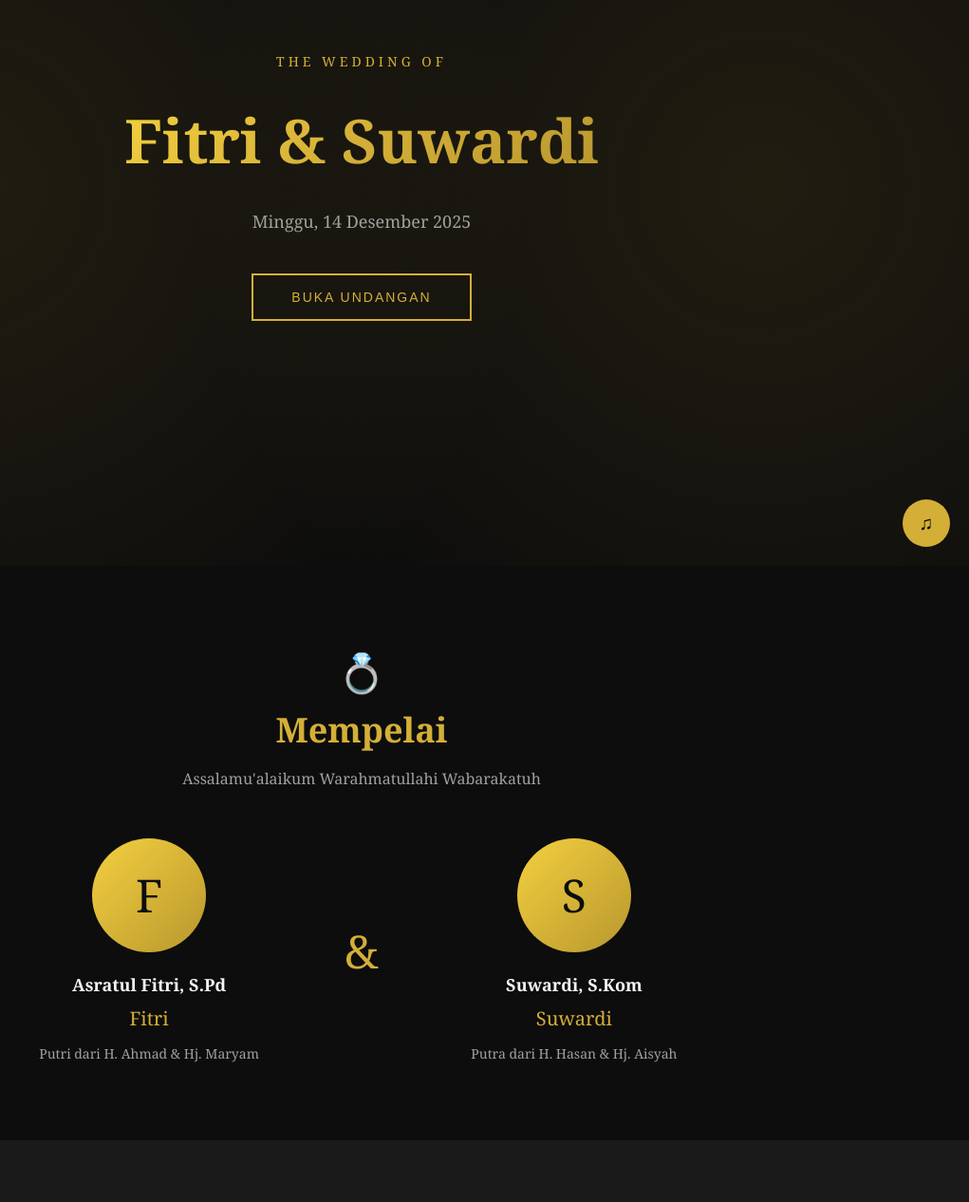
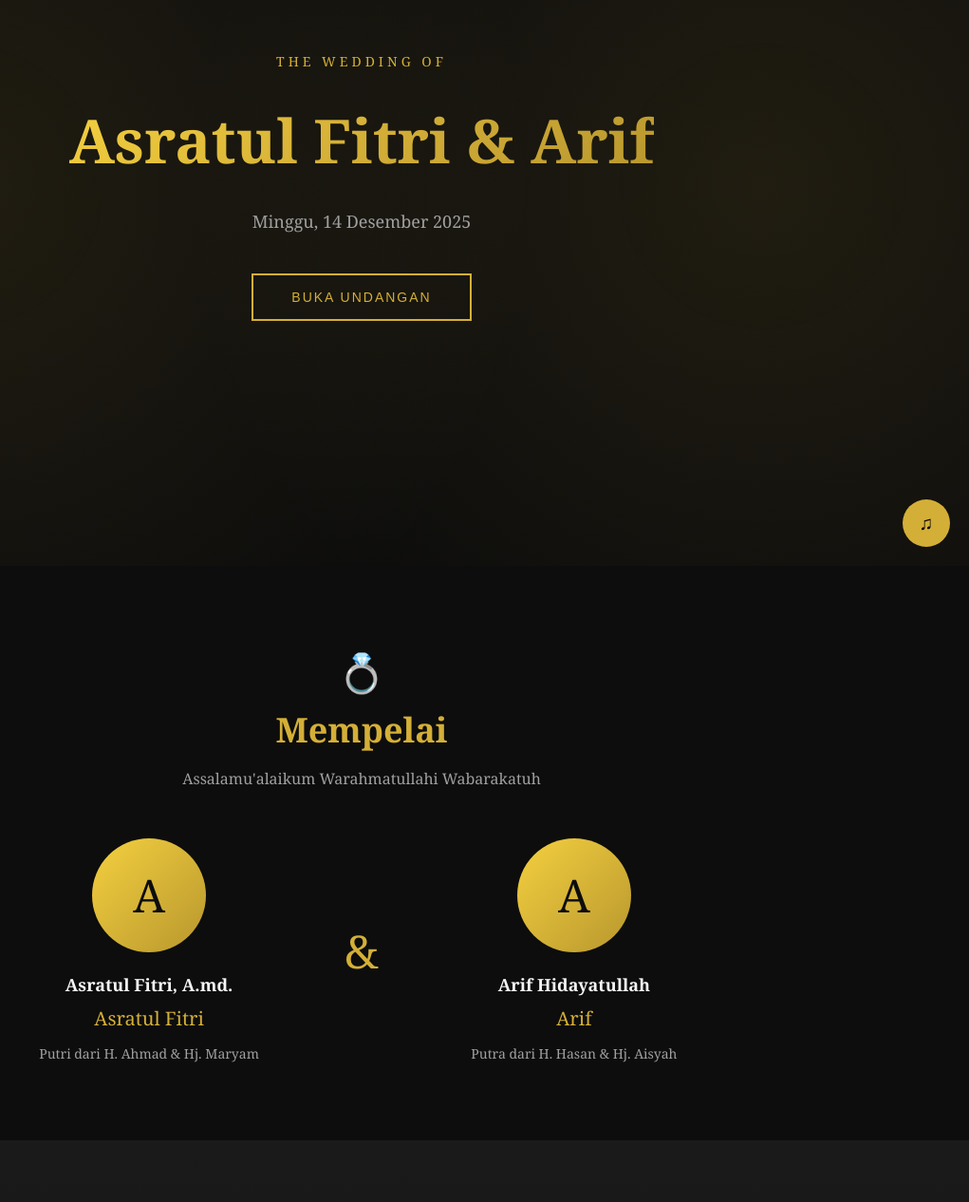
Before and after one commit to Suwardi87/irat-arif, a Vue app: page / in a window 1280 px wide. Shown: the part 204-1470 px from the top of the page at 95% size, without its empty margins (259-1280 px from the left). Built offline with nearby package versions, Linux system fonts and the light colour scheme.

Commit message:
fix: update couple names
- Bride: Asratul Fitri A.md.
- Groom: Arif Hidayatullah

Co-Authored-By: Claude Opus 4.7 (1M context) <noreply@anthropic.com>

```diff
--- a/index.html
+++ b/index.html
@@ -3,8 +3,8 @@
   <head>
     <meta charset="UTF-8" />
     <meta name="viewport" content="width=device-width, initial-scale=1.0" />
-    <title>The Wedding of Fitri & Suwardi</title>
-    <meta name="description" content="Undangan Pernikahan Fitri & Suwardi" />
+    <title>The Wedding of Asratul Fitri & Arif</title>
+    <meta name="description" content="Undangan Pernikahan Asratul Fitri & Arif Hidayatullah" />
   </head>
   <body>
     <div id="app"></div>
--- a/src/App.vue
+++ b/src/App.vue
@@ -4,14 +4,14 @@ import { ref, onMounted } from 'vue'
 // Data mempelai
 const coupleData = {
   bride: {
-    fullName: 'Asratul Fitri, S.Pd',
-    nickname: 'Fitri',
+    fullName: 'Asratul Fitri, A.md.',
+    nickname: 'Asratul Fitri',
     father: 'H. Ahmad',
     mother: 'Hj. Maryam'
   },
   groom: {
-    fullName: 'Suwardi, S.Kom',
-    nickname: 'Suwardi',
+    fullName: 'Arif Hidayatullah',
+    nickname: 'Arif',
     father: 'H. Hasan',
     mother: 'Hj. Aisyah'
   },
```
